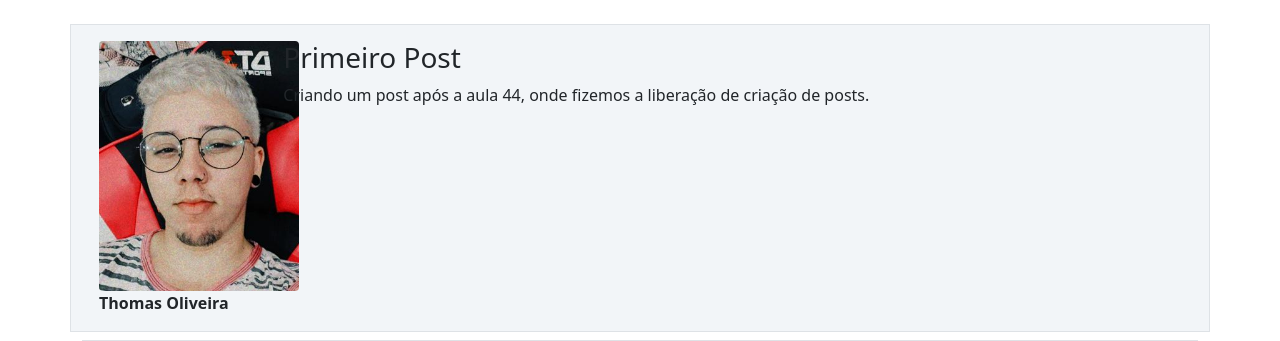
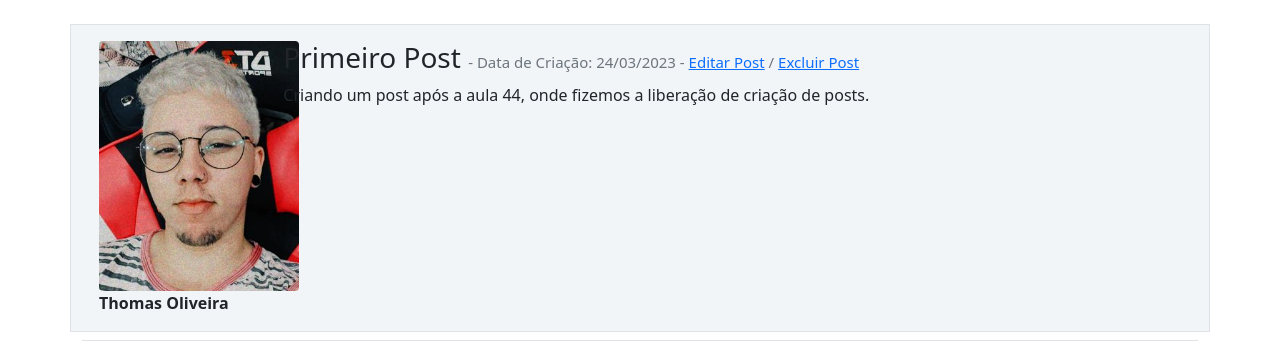
Before and after one commit to thomasraphael96/Curso-Site-Flask, a Flask app: page /post/1 in a window 1280 px wide. Shown: the part 56-397 px from the top of the page. Run offline with Flask 2, Linux system fonts and the light colour scheme; a user stored in the database is signed in; data comes from the database, SQL or seed files in the repository; some libraries are stand-ins or nearby versions.

Commit message:
Update aula 49
49. Data de criação, editar e excluir post

```diff
--- a/comunidadeimpressionadora/templates/post.html
+++ b/comunidadeimpressionadora/templates/post.html
@@ -12,7 +12,13 @@
                 </div>
             </div>
             <div class="col col-9">
-                <h3> {{ post.titulo }}</h3>
+                <h3> {{ post.titulo }}
+                    <small class="text-muted" style="font-size: 15px"> - Data de Criação: {{ post.data_criacao.strftime('%d/%m/%Y') }}
+                    {% if form %}
+                        - <a href="#form_editarpost">Editar Post</a>  / <a href="#" data-bs-toggle="modal" data-bs-target="#excluirPost"> Excluir Post </a>
+                    {% endif %}
+                </small>
+                </h3>
                 <p> {{ post.corpo }}</p>
             </div>
         </div>
@@ -23,7 +29,7 @@
     <div class="container">
         <div class="row">
             <div class="col">
-                <form action="" method="post" class="border p-4 mt-2">
+                <form id="form_editarpost" action="" method="post" class="border p-4 mt-2">
                     {{form.csrf_token}}
                     <legend>Editar Post</legend>
                     <fieldset>
@@ -62,4 +68,23 @@
     </div>
 {% endif %}
 
+<!-- Modal -->
+<div class="modal fade" id="excluirPost" tabindex="-1" aria-labelledby="exampleModalLabel" aria-hidden="true">
+    <div class="modal-dialog">
+      <div class="modal-content">
+        <div class="modal-header">
+          <h5 class="modal-title" id="exampleModalLabel">Modal title</h5>
+          <button type="button" class="btn-close" data-bs-dismiss="modal" aria-label="Close"></button>
+        </div>
+        <div class="modal-body">
+          ...
+        </div>
+        <div class="modal-footer">
+          <button type="button" class="btn btn-secondary" data-bs-dismiss="modal">Close</button>
+          <button type="button" class="btn btn-primary">Save changes</button>
+        </div>
+      </div>
+    </div>
+  </div>
+
 {% endblock %}
```
